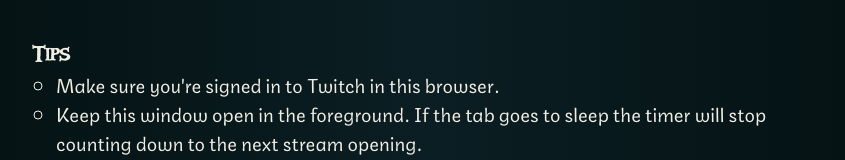
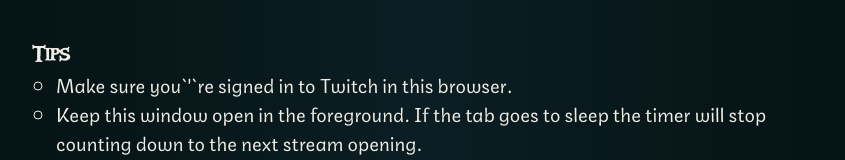
Before and after one commit to Nikomus/orb, a Next.js app: page / in a window 1280 px wide. Shown: the part 728-888 px from the top of the page, without its empty margins (215-1060 px from the left). Built offline with nearby package versions, Linux system fonts and the light colour scheme.

Commit message:
Fix react/no-unescaped-entities error

```diff
--- a/pages/index.tsx
+++ b/pages/index.tsx
@@ -163,7 +163,9 @@ export default function Home() {
         <div>
           <h2>Tips</h2>
           <ul>
-            <li>Make sure you're signed in to Twitch in this browser.</li>
+            <li>
+              Make sure you`&apos;`re signed in to Twitch in this browser.
+            </li>
             <li>
               Keep this window open in the foreground. If the tab goes to sleep
               the timer will stop counting down to the next stream opening.
```
